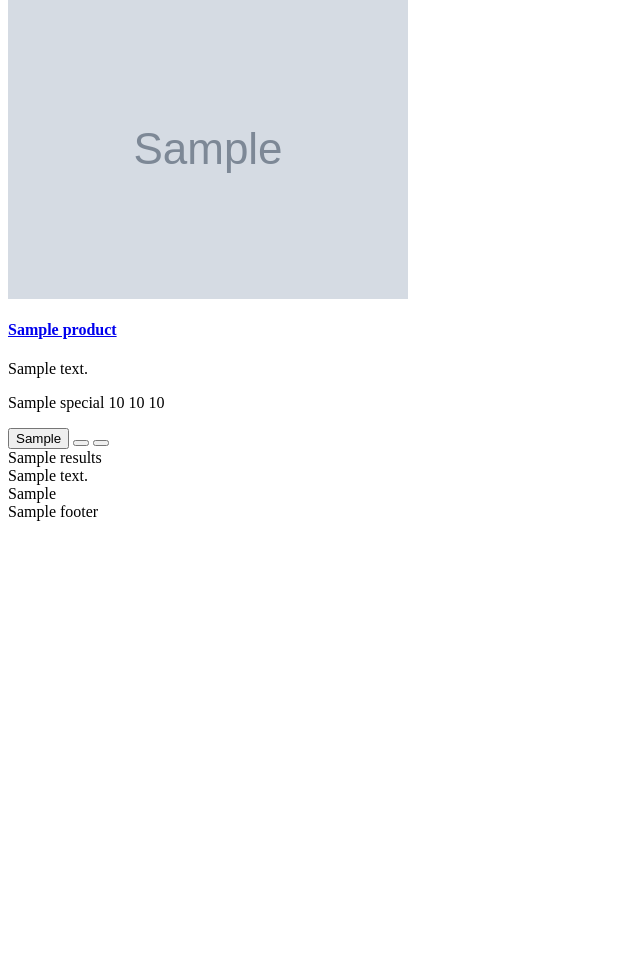
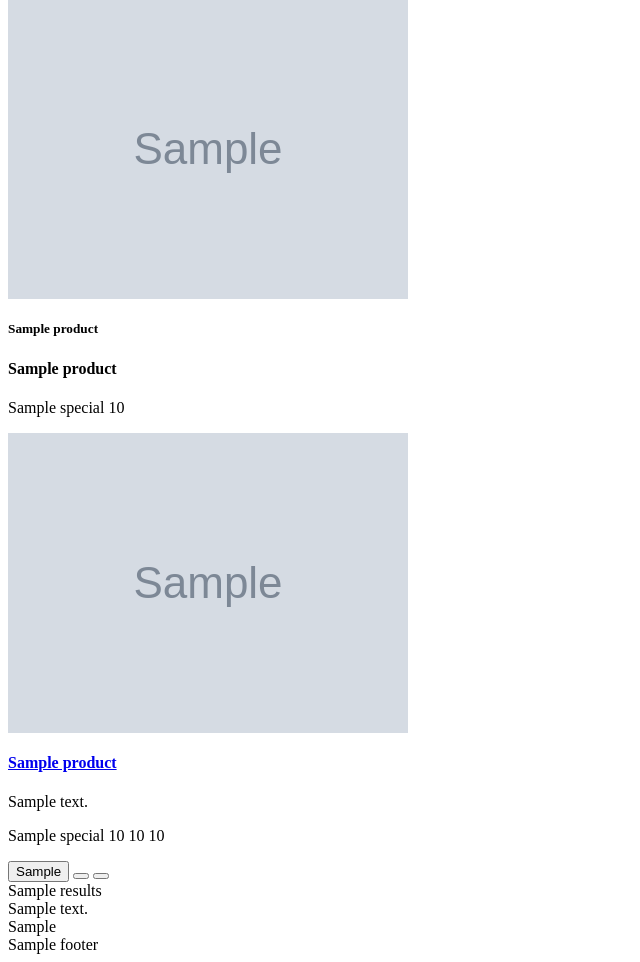
Before and after one commit to LevikV/loc.spe, a PHP site: template catalog/view/theme/spe/template/product/category.twig in a window 1280 px wide. Shown: the part 688-1650 px from the top of the page, without its empty margins (0-640 px from the left). Before the commit the page ends 1209 px from the top, so only its background shows below. Run offline with PHP 8.4, Linux system fonts and the light colour scheme; the template is opened without the code that fills it: most values are stand-ins (such as "Sample title", 1, 10 or a date in 2020); grey boxes marked "Sample" are stand-in pictures; data that the repository does not hold is empty; some libraries are stand-ins or nearby versions.

Commit message:
Начал работу над отоброжением категорий

```diff
--- a/catalog/view/theme/spe/template/product/category.twig
+++ b/catalog/view/theme/spe/template/product/category.twig
@@ -5,7 +5,8 @@
     <li><a href="{{ breadcrumb.href }}">{{ breadcrumb.text }}</a></li>
     {% endfor %}
   </ul>
-  <div class="row">{{ column_left }}
+  <div class="row">
+    {{ column_left }}
     {% if column_left and column_right %}
     {% set class = 'col-sm-6' %}
     {% elseif column_left or column_right %}
@@ -16,12 +17,16 @@
     <div id="content" class="{{ class }}">{{ content_top }}
       <h1>{{ heading_title }}</h1>
       {% if thumb or description %}
-      <div class="row"> {% if thumb %}
-        <div class="col-sm-2"><img src="{{ thumb }}" alt="{{ heading_title }}" title="{{ heading_title }}" class="img-thumbnail" /></div>
-        {% endif %}
-        {% if description %}
-        <div class="col-sm-10">{{ description }}</div>
-        {% endif %}</div>
+        <div class="row">
+          {% if thumb %}
+            <div class="col-sm-2">
+              <img src="{{ thumb }}" alt="{{ heading_title }}" title="{{ heading_title }}" class="img-thumbnail" />
+            </div>
+          {% endif %}
+          {% if description %}
+            <div class="col-sm-10">{{ description }}</div>
+          {% endif %}
+        </div>
       <hr>
       {% endif %}
       {% if categories %}
@@ -50,82 +55,98 @@
       {% endif %}
       {% endif %}
       {% if products %}
+
       <div class="row">
+
         <div class="col-md-2 col-sm-6 hidden-xs">
           <div class="btn-group btn-group-sm">
             <button type="button" id="list-view" class="btn btn-default" data-toggle="tooltip" title="{{ button_list }}"><i class="fa fa-th-list"></i></button>
             <button type="button" id="grid-view" class="btn btn-default" data-toggle="tooltip" title="{{ button_grid }}"><i class="fa fa-th"></i></button>
           </div>
         </div>
+
         <div class="col-md-3 col-sm-6">
           <div class="form-group"><a href="{{ compare }}" id="compare-total" class="btn btn-link">{{ text_compare }}</a></div>
         </div>
+
         <div class="col-md-4 col-xs-6">
           <div class="form-group input-group input-group-sm">
             <label class="input-group-addon" for="input-sort">{{ text_sort }}</label>
             <select id="input-sort" class="form-control" onchange="location = this.value;">
-
-
-
               {% for sorts in sorts %}
               {% if sorts.value == '%s-%s'|format(sort, order) %}
-
-
-
               <option value="{{ sorts.href }}" selected="selected">{{ sorts.text }}</option>
-
-
-
               {% else %}
-
-
-
               <option value="{{ sorts.href }}">{{ sorts.text }}</option>
-
-
-
               {% endif %}
               {% endfor %}
-
-
-
             </select>
           </div>
         </div>
+
         <div class="col-md-3 col-xs-6">
           <div class="form-group input-group input-group-sm">
             <label class="input-group-addon" for="input-limit">{{ text_limit }}</label>
             <select id="input-limit" class="form-control" onchange="location = this.value;">
-
-
-
               {% for limits in limits %}
               {% if limits.value == limit %}
-
-
-
               <option value="{{ limits.href }}" selected="selected">{{ limits.text }}</option>
-
-
-
               {% else %}
-
-
-
               <option value="{{ limits.href }}">{{ limits.text }}</option>
-
-
-
               {% endif %}
               {% endfor %}
-
-
-
             </select>
           </div>
         </div>
       </div>
-      <div class="row"> {% for product in products %}
+
+      <div class="row">
+        {% for product in products %}
+          <div class="product-layout product-list col-xs-12">
+            <div class="product-thumb">
+              <div class="image">
+                <img src="{{ product.thumb }}" alt="{{ product.name }}" title="{{ product.name }}" class="img-responsive"/>
+              </div>
+              <div class="caption">
+                {% if product.namecat %}
+                  <h5>{{ product.namecat }}</h5>
+                {% endif %}
+                <h4>{{ product.name }}</h4>
+
+                {% if product.price %}
+                  <p class="price">
+                    {% if not product.special %}
+                      {{ product.price }}
+                    {% else %}
+                      <span class="price-new">{{ product.special }}</span> <span
+                            class="price-old">{{ product.price }}</span>
+                    {% endif %}
+                  </p>
+                {% endif %}
+                {% if product.rating %}
+                  <div class="rating">
+                    {% for i in 1..5 %}
+                      {% if product.rating < i %}
+                        <span class="fa fa-stack">
+                                                    <i class="fa fa-star-o fa-stack-2x"></i>
+                                                </span>
+                      {% else %}
+                        <span class="fa fa-stack">
+                                                    <i class="fa fa-star fa-stack-2x"></i>
+                                                    <i class="fa fa-star-o fa-stack-2x"></i>
+                                                </span>
+                      {% endif %}
+                    {% endfor %}
+                  </div>
+                {% endif %}
+              </div>
+            </div>
+          </div>
+        {% endfor %}
+      </div>
+
+      <div class="row">
+        {% for product in products %}
         <div class="product-layout product-list col-xs-12">
           <div class="product-thumb">
             <div class="image"><a href="{{ product.href }}"><img src="{{ product.thumb }}" alt="{{ product.name }}" title="{{ product.name }}" class="img-responsive" /></a></div>
@@ -152,11 +173,14 @@
             </div>
           </div>
         </div>
-        {% endfor %} </div>
+        {% endfor %}
+      </div>
+
       <div class="row">
         <div class="col-sm-6 text-left">{{ pagination }}</div>
         <div class="col-sm-6 text-right">{{ results }}</div>
       </div>
+
       {% endif %}
       {% if not categories and not products %}
       <p>{{ text_empty }}</p>
```
